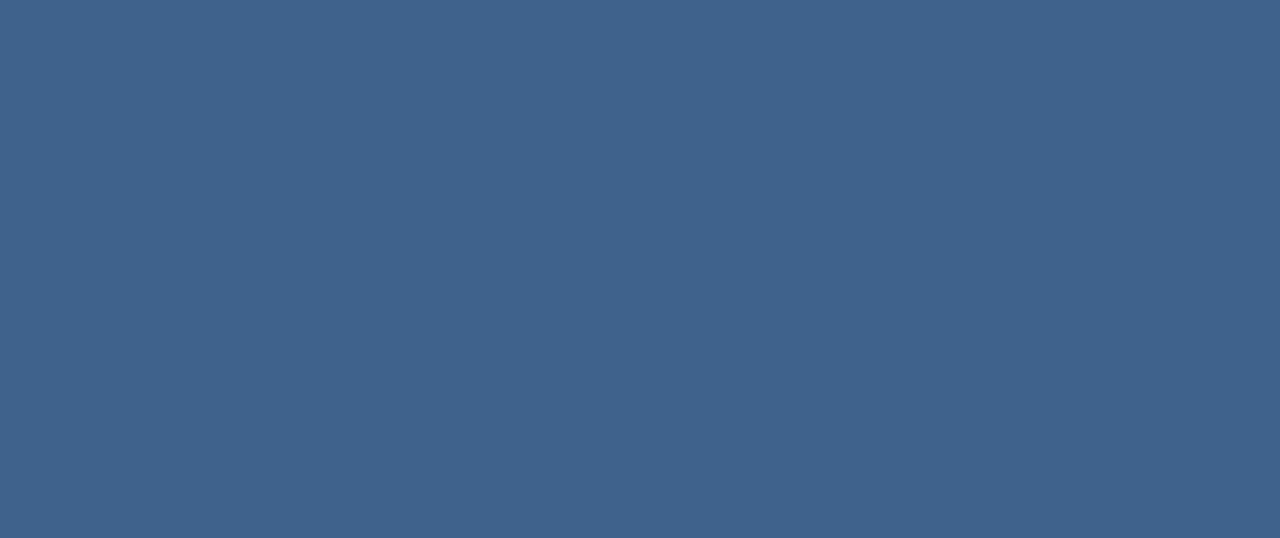
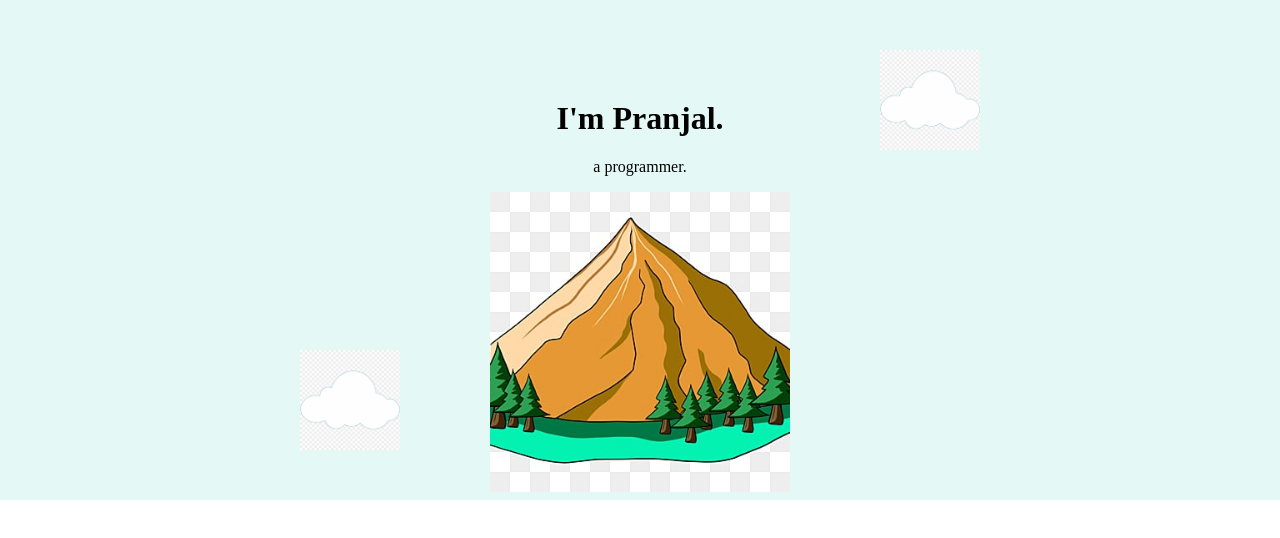
Before and after one commit to pranjalee30/Personal_site.io, a plain HTML site: page index.html in a window 1280 px wide. Drawn offline with Linux system fonts and the light colour scheme.

Commit message:
updated some background dteails

```diff
--- a/index.html
+++ b/index.html
@@ -6,10 +6,24 @@
     <meta name="viewport" content="width=device-width, initial-scale=1.0">
     <title>Pranjal Kumar</title>
     <link rel="stylesheet" type="text/css"href="style.css">
-    <link rel="icon" href="favicon.ico">
+    <link rel="icon" href="image\favicon.ico?v=2">
 
 </head>
 <body>
+    <div class="top-container">
+    <img src="image\CLOUD.PNG" class="top-cloud"alt="">
+    <h1>I'm Pranjal.</h1>
+    <p>a <span class="pro">pro</span>grammer.</p>
+    <img src="image\CLOUD.PNG" class="bottom-cloud"alt="">
+    <img src="image\pngtree-forest-yellow-mountains-clipart-png-image_2942052.jpg" class="mountain"alt="">
+    </div>
+    <div class="middle-container">
+
+
+    </div>
+    <div class="bottom-container">
+
+    </div>
 
 </body>
 </html>
--- a/style.css
+++ b/style.css
@@ -1,3 +1,36 @@
 body{
-    background-color: rgb(63, 98, 141);
+    margin :0;
+    text-align: center;
 }
+h1{
+    margin-top: 0;
+
+}
+.top-container{
+   padding-top: 100px;
+   background-color: #E4F9F5;
+   height: 400px;
+   position: relative;
+}
+.top-cloud{
+    position: absolute;
+    height:100px;
+    width:100px;
+    right: 300px;
+    top: 50px;
+}
+.bottom-cloud{
+    position: absolute;
+    height:100px;
+    width:100px;
+    left: 300px;
+    bottom: 50px;
+}
+.pro{
+ text-decoration: dotted;
+}
+.mountain{
+    position: relative;
+    height: 300px;
+    width: 300px;
+}
```
Also changed, not shown: image/CLOUD.PNG (added), image/IMG_20221218_105404_068.jpg (renamed from IMG_20221218_105404_068.jpg), image/favicon.ico (renamed from favicon.ico), image/pngtree-forest-yellow-mountains-clipart-png-image_2942052.jpg (added).
